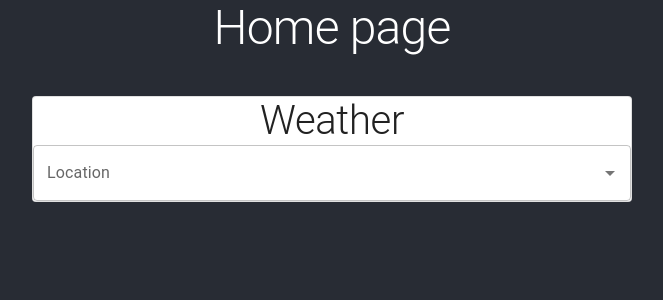
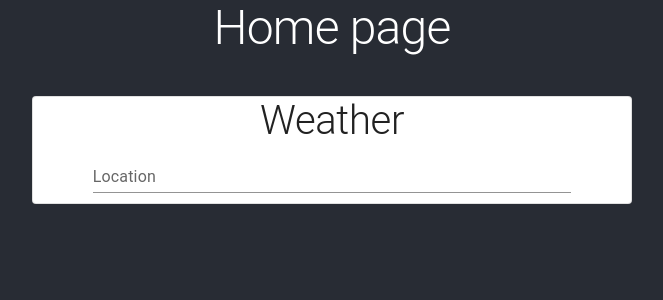
Before and after one commit to michaelabrahamian/home-page, a React (Create React App) app: page / in a window 1280 px wide. Shown: the top 300 px of the page, without its empty margins (308-971 px from the left). Built offline with nearby package versions, Linux system fonts and the light colour scheme.

Commit message:
feat(weather): add search bar and debouncing

```diff
--- a/package.json
+++ b/package.json
@@ -5,6 +5,7 @@
   "dependencies": {
     "@emotion/react": "^11.5.0",
     "@emotion/styled": "^11.3.0",
+    "@mui/icons-material": "^5.0.4",
     "@mui/material": "^5.0.4",
     "@testing-library/jest-dom": "^5.14.1",
     "@testing-library/react": "^11.2.7",
@@ -15,6 +16,7 @@
     "@types/react-dom": "^17.0.10",
     "axios": "^0.23.0",
     "dotenv": "^8.2.0",
+    "lodash.debounce": "^4.0.8",
     "react": "^17.0.2",
     "react-dom": "^17.0.2",
     "react-query": "^3.27.0",
@@ -48,6 +50,7 @@
     ]
   },
   "devDependencies": {
+    "@types/lodash.debounce": "^4.0.6",
     "husky": "^7.0.4",
     "lint-staged": "^11.2.3",
     "msw": "^0.35.0",
--- a/src/components/WeatherSection/Weather.tsx
+++ b/src/components/WeatherSection/Weather.tsx
@@ -1,12 +1,7 @@
-import React from 'react';
-import {
-  Autocomplete,
-  Button,
-  Card,
-  CircularProgress,
-  Grid,
-  TextField,
-} from '@mui/material';
+import React, { useCallback, useEffect } from 'react';
+import debounce from 'lodash.debounce';
+import ErrorOutlineIcon from '@mui/icons-material/ErrorOutline';
+import { Button, Card, CircularProgress, Grid, TextField } from '@mui/material';
 import { Box } from '@mui/system';
 import { useQuery } from 'react-query';
 import { getImageURL, getWeather } from '../../api/weather/weather';
@@ -17,55 +12,79 @@ import { Humidity } from './Humidity';
 import { useState } from 'react';
 import { WeatherFormatted } from '../../api/weather/types';
 
-const locationOptions = [
-  'Sydney',
-  'Campbelltown',
-  'Yerevan',
-  'Moscow',
-  'Camden',
-  'Melbourne',
-  'Darwin',
-];
+const boxStyles = {
+  maxWidth: 600,
+  margin: 'auto',
+};
+
+const DEBOUNCE_SET_LOCATION_DELAY_MS = 500;
 
 export const Weather = () => {
-  const [location, setLocation] = useState<string | null>(null);
+  const [location, setLocation] = useState<string | null>('');
+  const [locationSearch, setLocationSearch] = useState('');
+  const [showLocationSearch, setShowLocationSearch] = useState(true);
 
-  const boxStyles = {
-    maxWidth: 600,
-    margin: 'auto',
-  };
+  // eslint-disable-next-line react-hooks/exhaustive-deps
+  const debouncedSetLocation = useCallback(
+    debounce(
+      (locationSearch) => setLocation(locationSearch),
+      DEBOUNCE_SET_LOCATION_DELAY_MS
+    ),
+    []
+  );
+
+  useEffect(() => {
+    debouncedSetLocation(locationSearch);
+  }, [locationSearch, debouncedSetLocation]);
 
   return (
     <Box sx={boxStyles}>
       <Card variant="outlined">
         <div style={{ position: 'relative' }}>
           <SectionHeading
-            heading={location ?? 'Weather'}
+            heading={location || 'Weather'}
             headingStyles={{ display: 'inline-block' }}
           />
-          {location && (
+
+          {showLocationSearch ? (
+            <>
+              <br />
+              <LocationSearch
+                searchValue={locationSearch}
+                setSearchValue={setLocationSearch}
+              />
+              <br />
+            </>
+          ) : (
             <Button
               variant="text"
-              onClick={() => setLocation(null)}
+              onClick={() => setShowLocationSearch(true)}
               style={{ float: 'right', position: 'absolute', right: 0 }}
             >
-              reset
+              change
             </Button>
           )}
         </div>
-        <WeatherContent location={location} setLocation={setLocation} />
+
+        <WeatherContent
+          location={location}
+          setShowLocationSearch={setShowLocationSearch}
+        />
       </Card>
     </Box>
   );
 };
 
-type LocationStateProps = {
+type WeatherContentProps = {
   location: string | null;
-  setLocation: React.Dispatch<React.SetStateAction<string | null>>;
+  setShowLocationSearch: React.Dispatch<React.SetStateAction<boolean>>;
 };
 
-const WeatherContent = ({ location, setLocation }: LocationStateProps) => {
-  const { isLoading, isError, data, error } = useQuery(
+const WeatherContent = ({
+  location,
+  setShowLocationSearch,
+}: WeatherContentProps) => {
+  const { isLoading, isError, isSuccess, data } = useQuery(
     ['weather', location],
     () => getWeather(location ?? ''),
     {
@@ -73,41 +92,50 @@ const WeatherContent = ({ location, setLocation }: LocationStateProps) => {
     }
   );
 
+  // remove the locations earch bar after a successful search
+  useEffect(() => {
+    if (isSuccess) {
+      setShowLocationSearch(false);
+    }
+  }, [isSuccess, setShowLocationSearch]);
+
   if (isLoading) {
     return <CircularProgress />;
   }
 
   if (isError) {
-    return <span>Error: {error}</span>;
+    return (
+      <span>
+        <ErrorOutlineIcon /> Unable to get weather details
+      </span>
+    );
   }
 
-  if (!location || !data) {
-    return <LocationSearch location={location} setLocation={setLocation} />;
+  if (!data) {
+    return null;
   }
 
   return <WeatherDetails weather={data} />;
 };
 
-const LocationSearch = ({ location, setLocation }: LocationStateProps) => {
-  const [locationInputValue, setLocationInputValue] = useState('');
+type LocationSearchProps = {
+  searchValue: string;
+  setSearchValue: React.Dispatch<React.SetStateAction<string>>;
+};
 
-  return (
-    <Autocomplete
-      value={location}
-      inputValue={locationInputValue}
-      onChange={(_, newValue) => {
-        setLocation(newValue);
-      }}
-      onInputChange={(_, newInputValue) => {
-        setLocationInputValue(newInputValue);
-      }}
-      disablePortal
-      id="combo-box-location"
-      options={locationOptions}
-      renderInput={(params) => <TextField {...params} label="Location" />}
-    />
-  );
-};
+const LocationSearch = ({
+  searchValue,
+  setSearchValue,
+}: LocationSearchProps) => (
+  <TextField
+    label="Location"
+    id="location"
+    variant="standard"
+    style={{ width: '80%', marginBottom: 10 }}
+    value={searchValue}
+    onChange={(event) => setSearchValue(event.target.value)}
+  />
+);
 
 type WeatherDetailsProps = {
   weather: WeatherFormatted;
```
Also changed, not shown: 2 other files (tests, documents, lock files or other folders).
